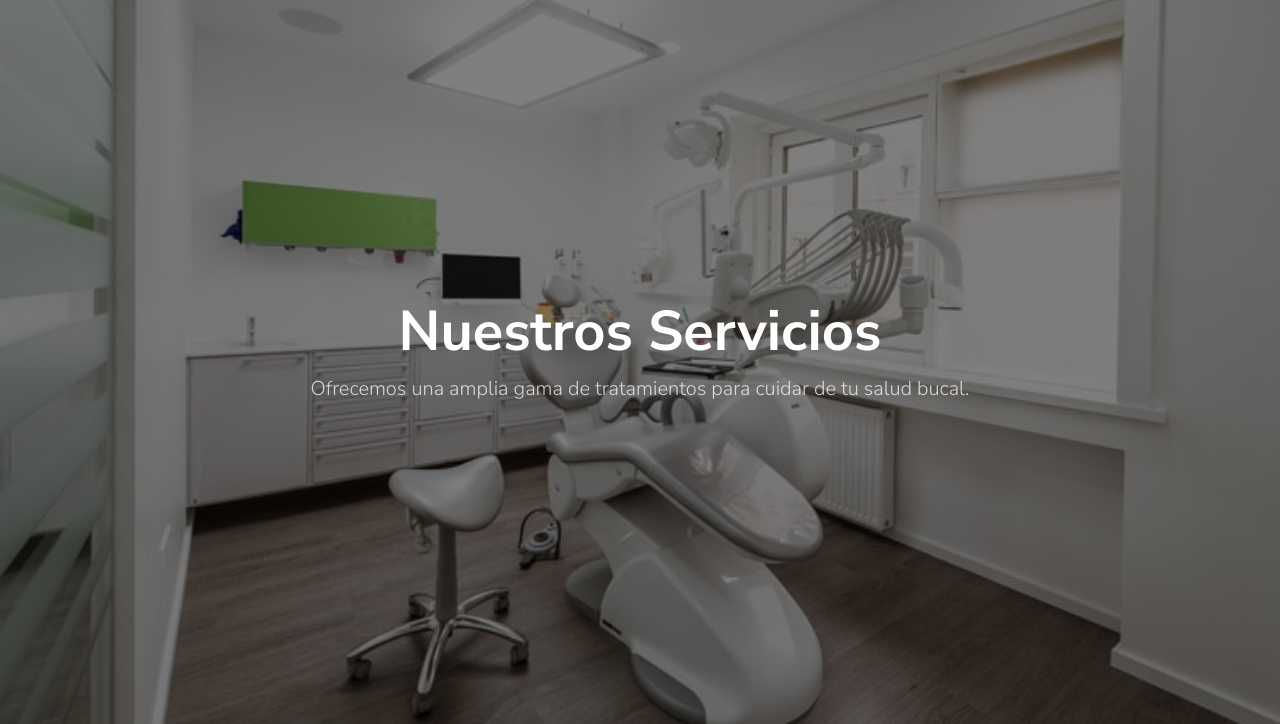
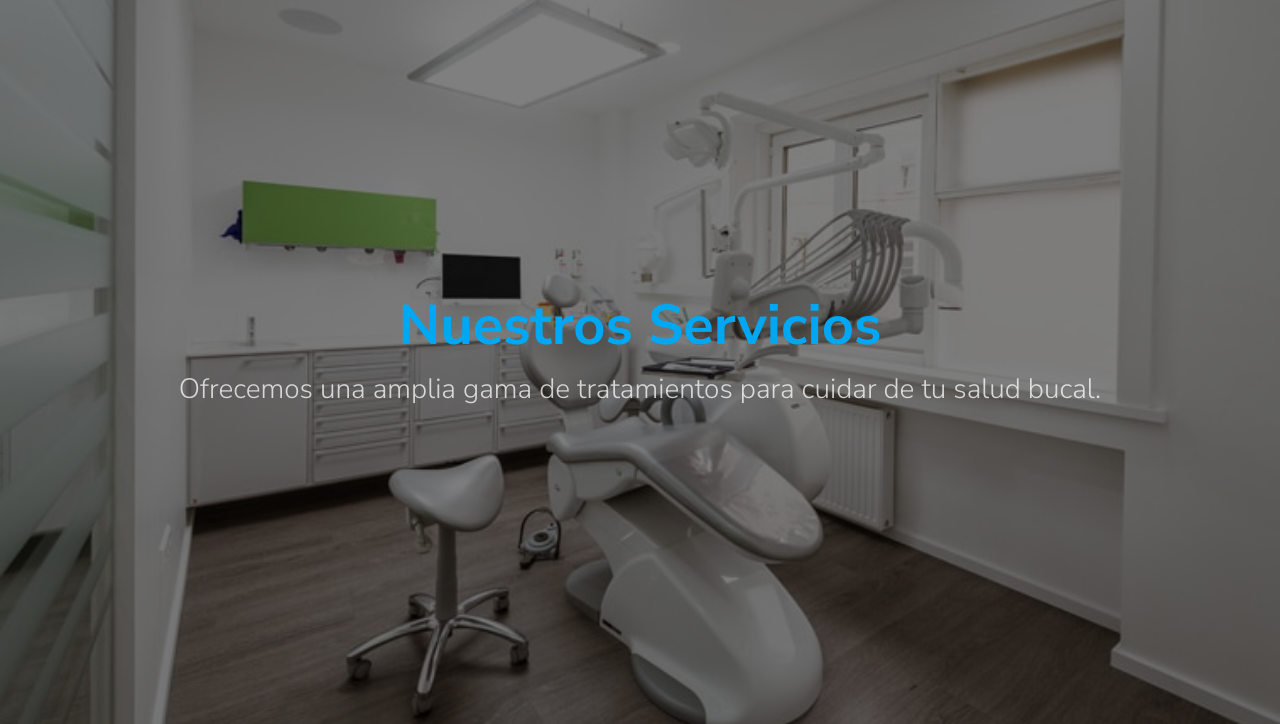
Before and after one commit to CesarSantos10/codHdentalAGP, a plain HTML site: page pages/servicios.html in a window 1280 px wide. Shown: the part 91-815 px from the top of the page. Drawn offline with nearby package versions, Linux system fonts and the light colour scheme; a web font is replaced by a local one.

Commit message:
change image's services and refact introduction services

```diff
--- a/pages/servicios.html
+++ b/pages/servicios.html
@@ -89,8 +89,8 @@
         class="presentation-container presentation-container-servicios d-flex align-items-center justify-content-center"
       >
         <div class="text-center">
-          <h1 class="fw-bold text-white">Nuestros Servicios</h1>
-          <p class="lead text-white text-opacity-75 fw-light mb-4">
+          <h1 class="fw-bold texto-color-agp">Nuestros Servicios</h1>
+          <p class="lead text-white text-opacity-75 fw-light mb-4 fs-3">
             Ofrecemos una amplia gama de tratamientos para cuidar de tu salud
             bucal.
           </p>
```
Also changed, not shown: img/servicios/servicio-implantes.png, img/servicios/servicio-limpieza.png, img/servicios/servicio-ortodoncia.png.
